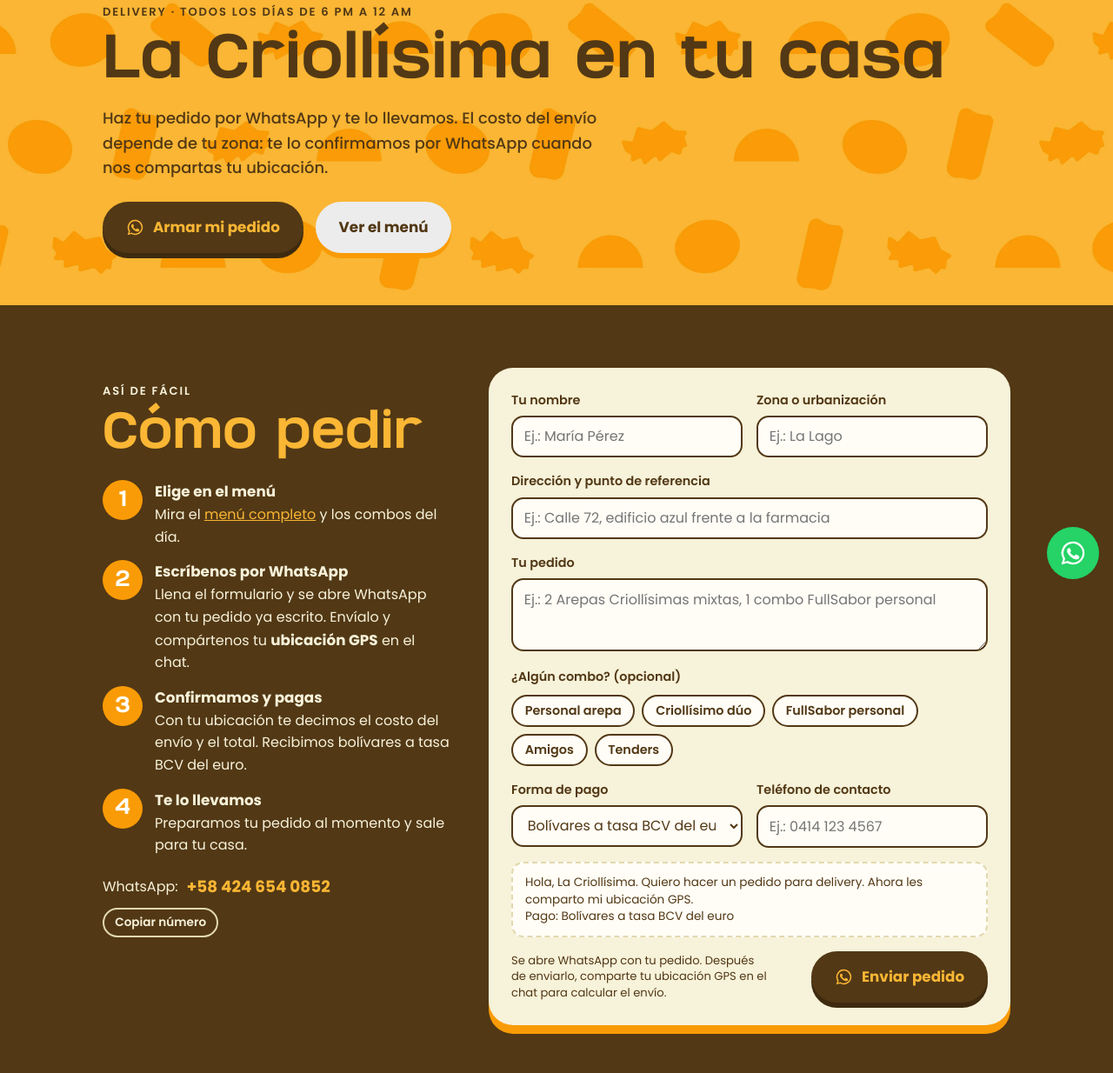
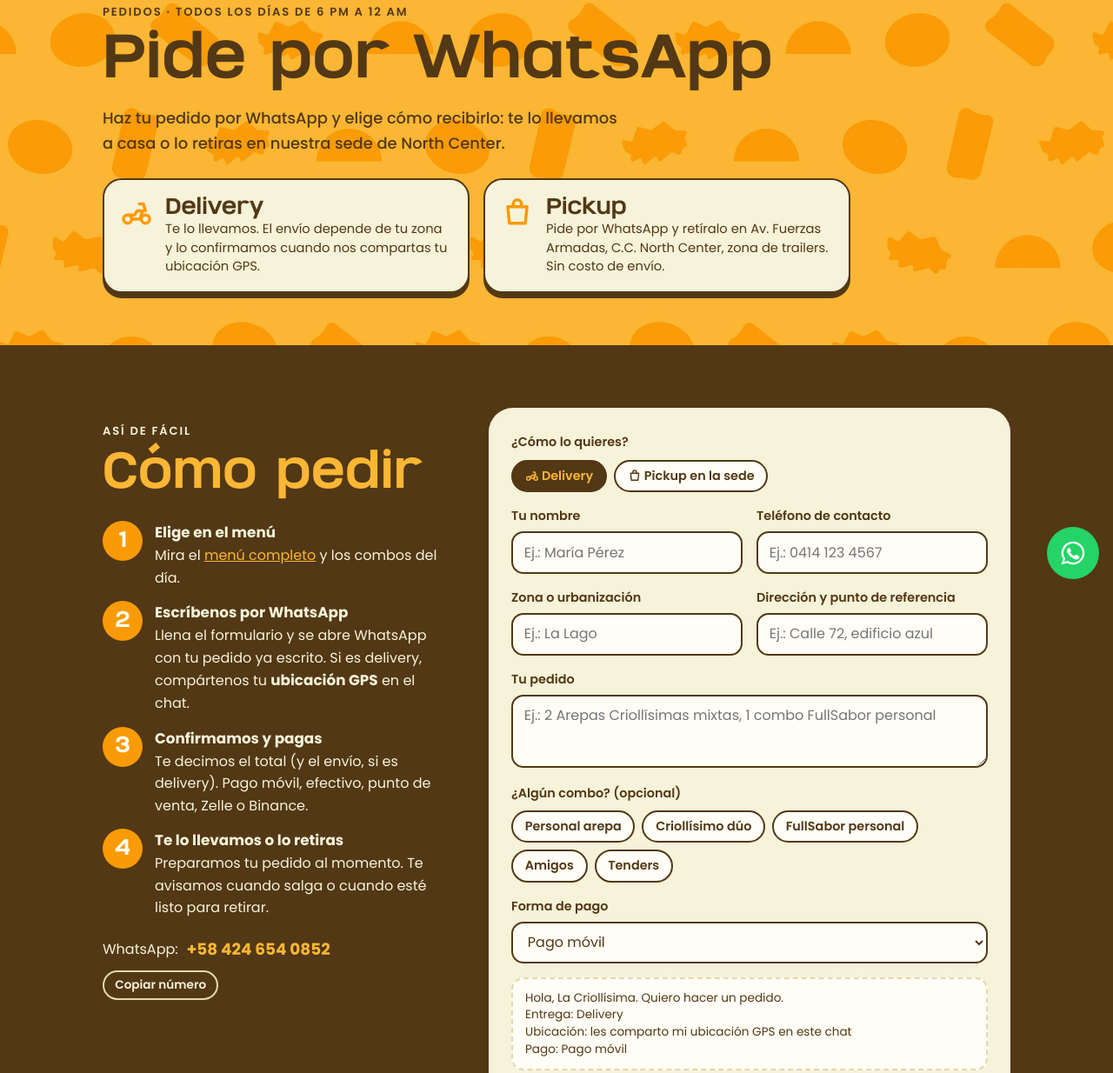
Before and after one commit to barbieddc-byte/lacriollisima, a plain HTML site: page delivery.html in a window 1280 px wide. Shown: the part 118-1352 px from the top of the page at 87% size. Drawn offline with Linux system fonts and the light colour scheme.

Commit message:
Pedidos: delivery y pickup; formas de pago actualizadas
Co-Authored-By: Claude Opus 5.5 <noreply@anthropic.com>
Claude-Session: https://claude.ai/code/session_01EoPTKvU1ZUS4pUZSX4xZLg

```diff
--- a/assets/estilo.css
+++ b/assets/estilo.css
@@ -360,3 +360,13 @@ html.pdf .nav,html.pdf .saltar,html.pdf body::before{display:none}
 .con-precio li{min-width:0}
 @media (max-width:600px){.con-precio.dos{grid-template-columns:1fr}}
 .pie .rif{display:inline-block;margin-top:6px;font-size:.85rem;opacity:.85;letter-spacing:.03em}
+.opciones-entrega{display:grid;grid-template-columns:1fr 1fr;gap:16px;margin-top:26px;max-width:860px}
+.opcion{display:flex;gap:14px;align-items:flex-start;text-decoration:none;background:var(--crema);border:2px solid var(--marron);border-radius:22px;padding:18px;box-shadow:0 6px 0 var(--marron);transition:transform .15s}
+.opcion:hover{transform:translateY(-3px)}
+.opcion svg{width:38px;height:38px;flex:none;color:var(--naranja)}
+.opcion b{display:block;font-family:var(--display);font-weight:400;font-size:1.6rem;line-height:1.1}
+.opcion span{font-size:.92rem;line-height:1.45;min-width:0}
+.chip span svg{width:1.1em;height:1.1em;vertical-align:-.2em}
+.lista-pagos{margin:0;padding-left:1.1em;display:grid;gap:2px;font-size:.95rem}
+@media (max-width:700px){.opciones-entrega{grid-template-columns:1fr}}
+[hidden]{display:none!important}
--- a/assets/sitio.js
+++ b/assets/sitio.js
@@ -12,6 +12,7 @@
     function msg(){
       var l=[f.getAttribute('data-intro')];
       [].forEach.call(f.querySelectorAll('[data-label]'),function(el){
+        if(el.hidden||el.closest('[hidden]'))return;
         var v='';
         if(el.tagName==='FIELDSET'){v=[].map.call(el.querySelectorAll('input:checked'),function(i){return i.value}).join(', ')}
         else{v=(el.value||'').trim(); if(el.type==='date')v=fecha(v)}
@@ -20,6 +21,21 @@
       return l.join('\n');
     }
     function upd(){var m=msg();if(prev)prev.textContent=m;if(env)env.href='https://wa.me/'+NUM+'?text='+encodeURIComponent(m)}
+    // Delivery o pickup: mostrar solo los campos que tocan
+    function modo(){
+      var r=f.querySelector('input[name=modo]:checked'); if(!r)return;
+      var pick=/Pickup/.test(r.value);
+      [].forEach.call(f.querySelectorAll('.solo-delivery'),function(e){e.hidden=pick});
+      [].forEach.call(f.querySelectorAll('.solo-pickup'),function(e){e.hidden=!pick});
+    }
+    [].forEach.call(document.querySelectorAll('[data-modo]'),function(a){
+      a.addEventListener('click',function(){
+        var want=a.getAttribute('data-modo');
+        [].forEach.call(f.querySelectorAll('input[name=modo]'),function(r){r.checked=r.value.indexOf(want)===0});
+        modo();upd();
+      });
+    });
+    f.addEventListener('change',modo);modo();
     f.addEventListener('input',upd);f.addEventListener('change',upd);
     f.addEventListener('submit',function(e){e.preventDefault()});
     upd();
--- a/delivery.html
+++ b/delivery.html
@@ -3,13 +3,13 @@
 <head>
 <meta charset="utf-8">
 <meta name="viewport" content="width=device-width,initial-scale=1,viewport-fit=cover">
-<title>Delivery · La Criollísima</title>
-<meta name="description" content="Pide a domicilio en Maracaibo por WhatsApp. Todos los días de 6 pm a 12 am.">
+<title>Pedidos: delivery y pickup · La Criollísima</title>
+<meta name="description" content="Pide por WhatsApp y recíbelo en casa o retíralo en North Center, Maracaibo. Todos los días de 6 pm a 12 am.">
 <link rel="canonical" href="https://lacriollisima.com/delivery">
 <meta property="og:type" content="website">
 <meta property="og:url" content="https://lacriollisima.com/delivery">
-<meta property="og:title" content="Delivery · La Criollísima">
-<meta property="og:description" content="Pide a domicilio en Maracaibo por WhatsApp. Todos los días de 6 pm a 12 am.">
+<meta property="og:title" content="Pedidos: delivery y pickup · La Criollísima">
+<meta property="og:description" content="Pide por WhatsApp y recíbelo en casa o retíralo en North Center, Maracaibo. Todos los días de 6 pm a 12 am.">
 <meta property="og:image" content="https://lacriollisima.com/img/vista-previa.jpg">
 <meta property="og:image:width" content="1200">
 <meta property="og:image:height" content="630">
@@ -28,7 +28,7 @@
 <header class="nav">
   <div class="wrap">
     <a class="marca" href="index.html"><img src="img/logo-horizontal.webp" alt="La Criollísima, ir al inicio" width="900" height="160"></a>
-    <nav aria-label="Principal"><ul><li><a href="index.html">Inicio</a></li><li><a href="menu.html">Menú</a></li><li><a href="delivery.html" aria-current="page">Delivery</a></li><li><a href="food-truck.html">Food truck</a></li><li><a href="conocenos.html">Conócenos</a></li><li><a href="contacto.html">Contacto</a></li></ul></nav>
+    <nav aria-label="Principal"><ul><li><a href="index.html">Inicio</a></li><li><a href="menu.html">Menú</a></li><li><a href="delivery.html" aria-current="page">Pedidos</a></li><li><a href="food-truck.html">Food truck</a></li><li><a href="conocenos.html">Conócenos</a></li><li><a href="contacto.html">Contacto</a></li></ul></nav>
     <a class="pedir" href="https://wa.me/584246540852" data-wa="Hola, La Criollísima. Quiero hacer un pedido." target="_blank" rel="noopener">Pedir por WhatsApp</a>
     <button class="menu-btn" type="button" aria-expanded="false">☰ <span>Menú</span></button>
   </div>
@@ -36,12 +36,18 @@
 <main id="contenido">
 <section class="patron cabeza" aria-labelledby="t-del">
   <div class="wrap">
-    <p class="eyebrow">Delivery · Todos los días de 6 pm a 12 am</p>
-    <h1 id="t-del">La Criollísima en tu casa</h1>
-    <p class="lead">Haz tu pedido por WhatsApp y te lo llevamos. El costo del envío depende de tu zona: te lo confirmamos por WhatsApp cuando nos compartas tu ubicación.</p>
-    <div class="acciones">
-      <a class="btn" href="#pedido"><svg viewBox="0 0 24 24" fill="currentColor" aria-hidden="true"><path d="M12 2a10 10 0 0 0-8.6 15.1L2 22l5-1.3A10 10 0 1 0 12 2Zm0 18.2a8.2 8.2 0 0 1-4.2-1.2l-.3-.2-3 .8.8-2.9-.2-.3A8.2 8.2 0 1 1 12 20.2Zm4.5-6.1c-.2-.1-1.5-.7-1.7-.8-.2-.1-.4-.1-.6.1l-.8 1c-.1.2-.3.2-.5.1a6.7 6.7 0 0 1-3.3-2.9c-.3-.4.3-.4.7-1.3.1-.2 0-.3 0-.4l-.8-1.8c-.2-.5-.4-.4-.6-.4h-.5a1 1 0 0 0-.7.3 3 3 0 0 0-.9 2.2 5.2 5.2 0 0 0 1.1 2.7 11.8 11.8 0 0 0 4.5 4c1.7.7 2.3.8 3.2.6.5-.1 1.5-.6 1.7-1.2.2-.6.2-1.1.2-1.2-.1-.1-.3-.2-.5-.3Z"/></svg>Armar mi pedido</a>
-      <a class="btn claro" href="menu.html">Ver el menú</a>
+    <p class="eyebrow">Pedidos · Todos los días de 6 pm a 12 am</p>
+    <h1 id="t-del">Pide por WhatsApp</h1>
+    <p class="lead">Haz tu pedido por WhatsApp y elige cómo recibirlo: te lo llevamos a casa o lo retiras en nuestra sede de North Center.</p>
+    <div class="opciones-entrega">
+      <a class="opcion" href="#pedido" data-modo="Delivery">
+        <svg viewBox="0 0 24 24" fill="none" stroke="currentColor" stroke-width="2.2" stroke-linecap="round" stroke-linejoin="round" aria-hidden="true"><circle cx="5.5" cy="17" r="3"/><circle cx="18.5" cy="17" r="3"/><path d="M8.5 17h6l2-6h-4l-2 3H6M14 6h3l1.5 5"/></svg>
+        <span><b>Delivery</b>Te lo llevamos. El envío depende de tu zona y lo confirmamos cuando nos compartas tu ubicación GPS.</span>
+      </a>
+      <a class="opcion" href="#pedido" data-modo="Pickup">
+        <svg viewBox="0 0 24 24" fill="none" stroke="currentColor" stroke-width="2.2" stroke-linecap="round" stroke-linejoin="round" aria-hidden="true"><path d="M5 8h14l-1.2 12H6.2L5 8Z"/><path d="M9 8V6a3 3 0 0 1 6 0v2"/></svg>
+        <span><b>Pickup</b>Pide por WhatsApp y retíralo en Av. Fuerzas Armadas, C.C. North Center, zona de trailers. Sin costo de envío.</span>
+      </a>
     </div>
   </div>
 </section>
@@ -53,9 +59,9 @@
       <h2 id="t-ped" style="margin-top:10px">Cómo pedir</h2>
       <ol class="lista-pasos">
         <li><div><b>Elige en el menú</b>Mira el <a href="menu.html" style="color:var(--amarillo)">menú completo</a> y los combos del día.</div></li>
-        <li><div><b>Escríbenos por WhatsApp</b>Llena el formulario y se abre WhatsApp con tu pedido ya escrito. Envíalo y compártenos tu <b style="display:inline">ubicación GPS</b> en el chat.</div></li>
-        <li><div><b>Confirmamos y pagas</b>Con tu ubicación te decimos el costo del envío y el total. Recibimos bolívares a tasa BCV del euro.</div></li>
-        <li><div><b>Te lo llevamos</b>Preparamos tu pedido al momento y sale para tu casa.</div></li>
+        <li><div><b>Escríbenos por WhatsApp</b>Llena el formulario y se abre WhatsApp con tu pedido ya escrito. Si es delivery, compártenos tu <b style="display:inline">ubicación GPS</b> en el chat.</div></li>
+        <li><div><b>Confirmamos y pagas</b>Te decimos el total (y el envío, si es delivery). Pago móvil, efectivo, punto de venta, Zelle o Binance.</div></li>
+        <li><div><b>Te lo llevamos o lo retiras</b>Preparamos tu pedido al momento. Te avisamos cuando salga o cuando esté listo para retirar.</div></li>
       </ol>
       <div class="numero">
         <span>WhatsApp:</span><code id="tel">+58 424 654 0852</code>
@@ -63,18 +69,34 @@
       </div>
     </div>
 
-    <form novalidate data-intro="Hola, La Criollísima. Quiero hacer un pedido para delivery. Ahora les comparto mi ubicación GPS.">
+    <form novalidate data-intro="Hola, La Criollísima. Quiero hacer un pedido.">
+      <fieldset class="entrega" data-label="Entrega">
+        <span class="legend">¿Cómo lo quieres?</span>
+        <div class="chips">
+          <label class="chip"><input type="radio" name="modo" value="Delivery" checked><span><svg viewBox="0 0 24 24" fill="none" stroke="currentColor" stroke-width="2.2" stroke-linecap="round" stroke-linejoin="round" aria-hidden="true"><circle cx="5.5" cy="17" r="3"/><circle cx="18.5" cy="17" r="3"/><path d="M8.5 17h6l2-6h-4l-2 3H6M14 6h3l1.5 5"/></svg> Delivery</span></label>
+          <label class="chip"><input type="radio" name="modo" value="Pickup (retiro en North Center)"><span><svg viewBox="0 0 24 24" fill="none" stroke="currentColor" stroke-width="2.2" stroke-linecap="round" stroke-linejoin="round" aria-hidden="true"><path d="M5 8h14l-1.2 12H6.2L5 8Z"/><path d="M9 8V6a3 3 0 0 1 6 0v2"/></svg> Pickup en la sede</span></label>
+        </div>
+      </fieldset>
       <div class="campo">
         <label for="d-nombre">Tu nombre</label>
         <input id="d-nombre" autocomplete="name" placeholder="Ej.: María Pérez" data-label="Nombre">
       </div>
       <div class="campo">
+        <label for="d-tel">Teléfono de contacto</label>
+        <input id="d-tel" type="tel" inputmode="tel" autocomplete="tel" placeholder="Ej.: 0414 123 4567" data-label="Teléfono">
+      </div>
+      <div class="campo solo-delivery">
         <label for="d-zona">Zona o urbanización</label>
         <input id="d-zona" placeholder="Ej.: La Lago" data-label="Zona">
       </div>
-      <div class="campo ancho">
+      <div class="campo solo-delivery">
         <label for="d-dir">Dirección y punto de referencia</label>
-        <input id="d-dir" autocomplete="street-address" placeholder="Ej.: Calle 72, edificio azul frente a la farmacia" data-label="Dirección">
+        <input id="d-dir" autocomplete="street-address" placeholder="Ej.: Calle 72, edificio azul" data-label="Dirección">
+      </div>
+      <input type="hidden" class="solo-delivery" data-label="Ubicación" value="les comparto mi ubicación GPS en este chat">
+      <div class="campo solo-pickup" hidden>
+        <label for="d-hora">¿A qué hora pasas a retirar?</label>
+        <input id="d-hora" placeholder="Ej.: 8:30 pm" data-label="Hora de retiro">
       </div>
       <div class="campo ancho">
         <label for="d-pedido">Tu pedido</label>
@@ -90,19 +112,21 @@
           <label class="chip"><input type="checkbox" value="Tenders"><span>Tenders</span></label>
         </div>
       </fieldset>
-      <div class="campo">
+      <div class="campo ancho">
         <label for="d-pago">Forma de pago</label>
         <select id="d-pago" data-label="Pago">
-          <option>Bolívares a tasa BCV del euro</option>
+          <option>Pago móvil</option>
+          <option>Efectivo en bolívares</option>
+          <option>Efectivo en divisas</option>
+          <option>Punto de venta (tarjeta)</option>
+          <option>Zelle</option>
+          <option>Binance</option>
         </select>
-      </div>
-      <div class="campo">
-        <label for="d-tel">Teléfono de contacto</label>
-        <input id="d-tel" type="tel" inputmode="tel" autocomplete="tel" placeholder="Ej.: 0414 123 4567" data-label="Teléfono">
       </div>
       <div class="preview" aria-live="polite"></div>
       <div class="form-pie">
-        <small>Se abre WhatsApp con tu pedido. Después de enviarlo, comparte tu ubicación GPS en el chat para calcular el envío.</small>
+        <small class="solo-delivery">Se abre WhatsApp con tu pedido. Después de enviarlo, comparte tu ubicación GPS en el chat para calcular el envío.</small>
+        <small class="solo-pickup" hidden>Se abre WhatsApp con tu pedido. Te avisamos cuando esté listo para retirar en North Center.</small>
         <a class="btn enviar" href="https://wa.me/584246540852" target="_blank" rel="noopener"><svg viewBox="0 0 24 24" fill="currentColor" aria-hidden="true"><path d="M12 2a10 10 0 0 0-8.6 15.1L2 22l5-1.3A10 10 0 1 0 12 2Zm0 18.2a8.2 8.2 0 0 1-4.2-1.2l-.3-.2-3 .8.8-2.9-.2-.3A8.2 8.2 0 1 1 12 20.2Zm4.5-6.1c-.2-.1-1.5-.7-1.7-.8-.2-.1-.4-.1-.6.1l-.8 1c-.1.2-.3.2-.5.1a6.7 6.7 0 0 1-3.3-2.9c-.3-.4.3-.4.7-1.3.1-.2 0-.3 0-.4l-.8-1.8c-.2-.5-.4-.4-.6-.4h-.5a1 1 0 0 0-.7.3 3 3 0 0 0-.9 2.2 5.2 5.2 0 0 0 1.1 2.7 11.8 11.8 0 0 0 4.5 4c1.7.7 2.3.8 3.2.6.5-.1 1.5-.6 1.7-1.2.2-.6.2-1.1.2-1.2-.1-.1-.3-.2-.5-.3Z"/></svg>Enviar pedido</a>
       </div>
     </form>
```
Also changed, not shown: 404.html (+1 -1 lines), conocenos.html (+1 -1 lines), contacto.html (+5 -4 lines), food-truck.html (+1 -1 lines), index.html (+9 -9 lines), menu.html (+3 -3 lines).
